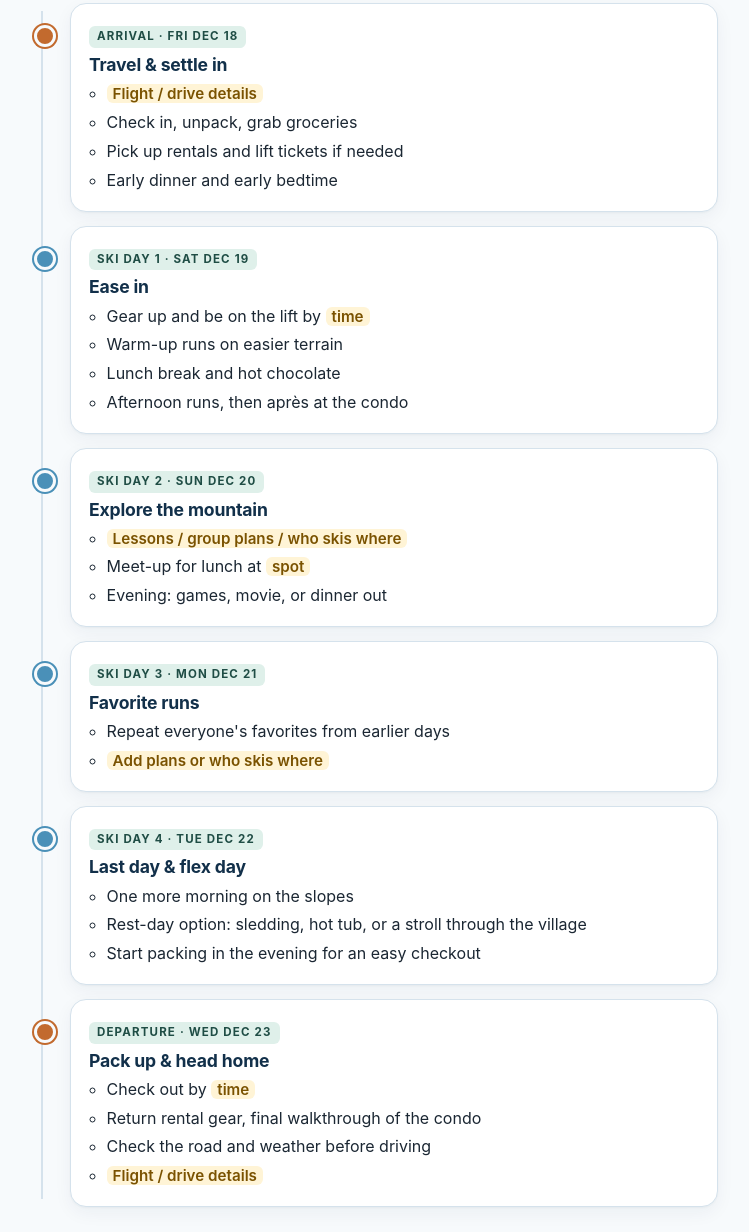
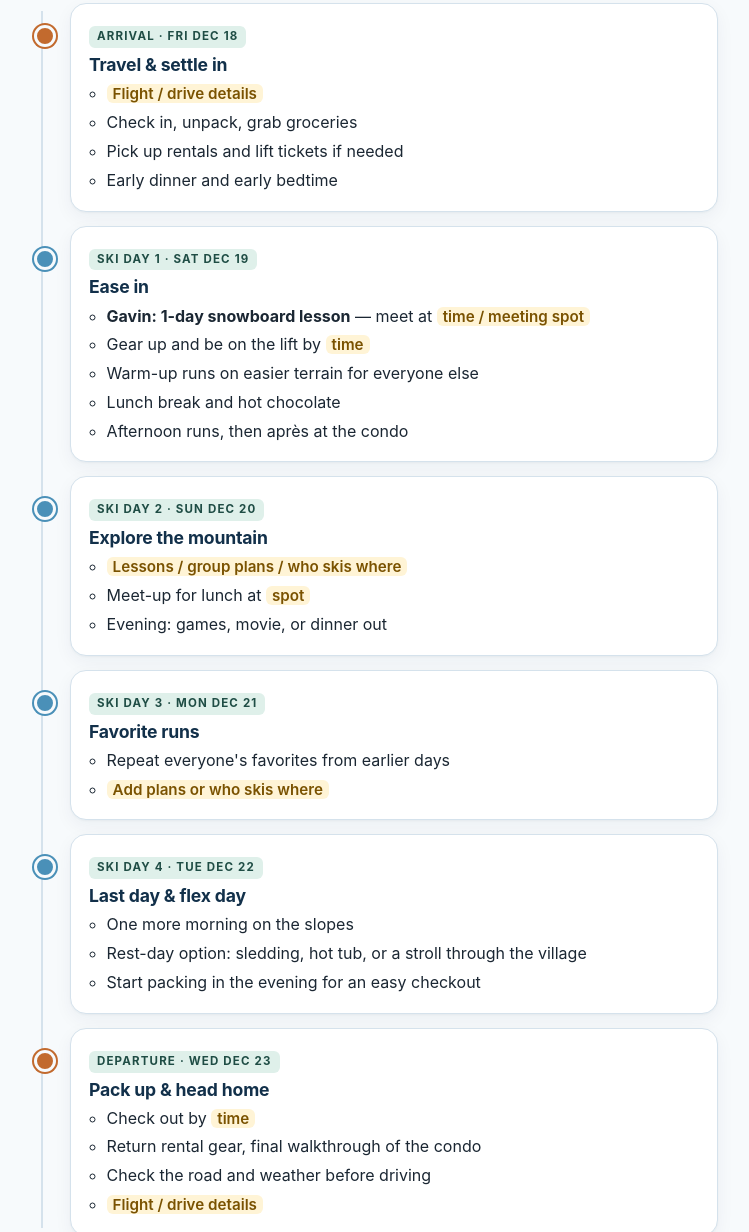
Before and after one commit to MeiTrails/copper-mountain-ski-trip, a plain HTML site: page index.html in a window 1280 px wide. Shown: the part 943-2175 px from the top of the page, without its empty margins (266-1015 px from the left). Drawn offline with Linux system fonts and the light colour scheme.

Commit message:
Add Gavin's snowboard lesson to Dec 19
Co-Authored-By: Claude Sonnet 5.5 <noreply@anthropic.com>
Claude-Session: https://claude.ai/code/session_0131MZK9PFQGvcqFGERMPXYA

```diff
--- a/index.html
+++ b/index.html
@@ -272,8 +272,9 @@
           <span class="day-tag">Ski Day 1 &middot; Sat Dec 19</span>
           <h3>Ease in</h3>
           <ul>
+            <li><strong>Gavin: 1-day snowboard lesson</strong> &mdash; meet at <span class="todo">time / meeting spot</span></li>
             <li>Gear up and be on the lift by <span class="todo">time</span></li>
-            <li>Warm-up runs on easier terrain</li>
+            <li>Warm-up runs on easier terrain for everyone else</li>
             <li>Lunch break and hot chocolate</li>
             <li>Afternoon runs, then apr&egrave;s at the condo</li>
           </ul>
```
